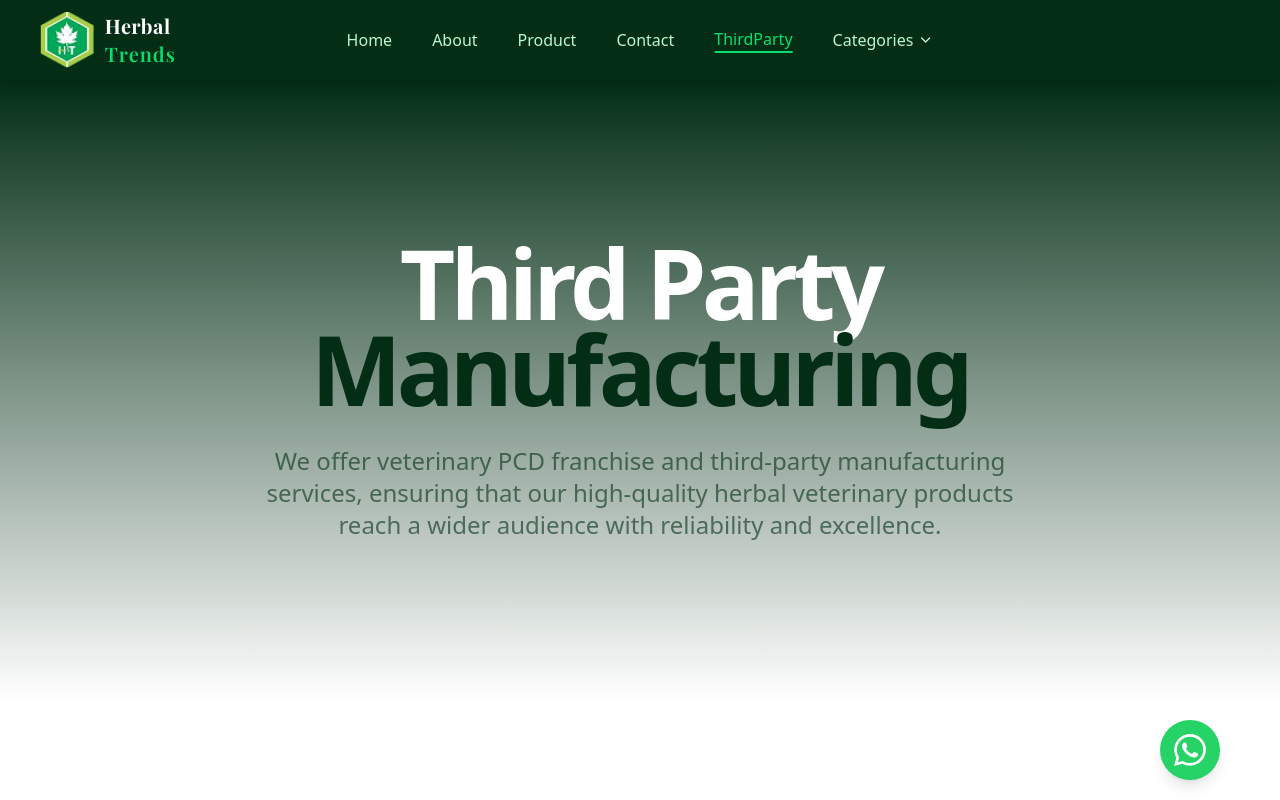
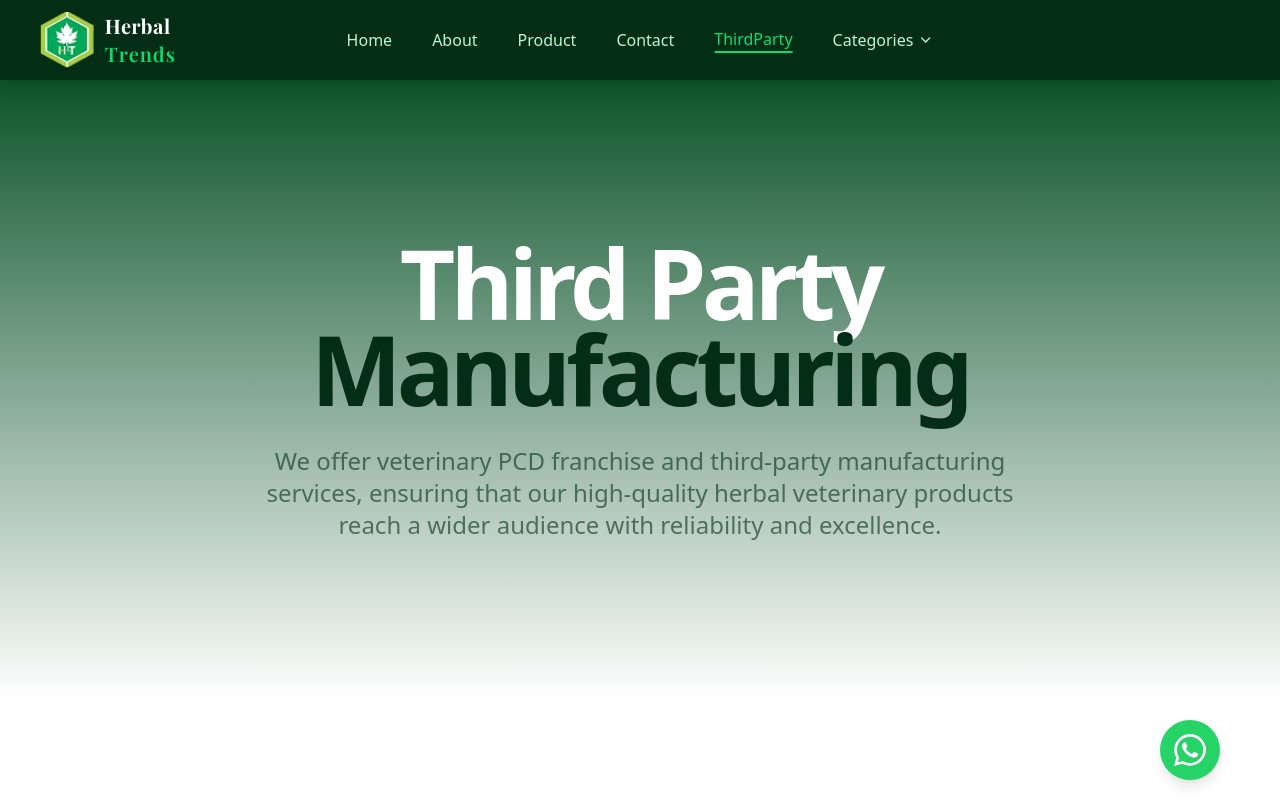
Before and after one commit to yash-070702/Herbal-Trends, a React (Vite) app: page /third-party in a window 1280 px wide. Shown: the top 800 px of the page. Built offline with nearby package versions, Linux system fonts and the light colour scheme.

Commit message:
last commnt for the day

```diff
--- a/src/Pages/HomePage.jsx
+++ b/src/Pages/HomePage.jsx
@@ -25,7 +25,7 @@ export default function Home() {
 
         <div className="relative z-10 text-center max-w-4xl px-4 animate-in fade-in slide-in-from-bottom-8 duration-1000">
           <h1 className="text-6xl md:text-8xl font-black text-white mb-8 tracking-tighter leading-[0.9]">
-            Nature's Solution <br></br> to the <span className="text-emerald-400">Animal Health.</span>
+            Nature's Solution <br></br> to the <span className="text-green-950">Animal Health.</span>
           </h1>
           <p className="text-xl md:text-2xl text-white/80 font-medium max-w-2xl mx-auto mb-10 text-pretty">
             Herbal Trends is a global leader in manufacturing high-quality veterinary products, blending innovation with
--- a/src/Pages/ThirdParty.jsx
+++ b/src/Pages/ThirdParty.jsx
@@ -21,7 +21,7 @@ export default function ThirdParty() {
     <main className="min-h-screen bg-white">
 
       {/* Hero Section */}
-      <section className="relative py-40 bg-green-950  bg-linear-to-b from-transparent to-white text-center overflow-hidden">
+      <section className="relative py-40 bg-green-900  bg-linear-to-b from-transparent to-white text-center overflow-hidden">
         <div className="max-w-5xl mx-auto px-4">
           <h1 className="text-5xl md:text-8xl font-black text-white md:tracking-tighter md:leading-[0.9] mb-8">
             Third Party <br />
```
